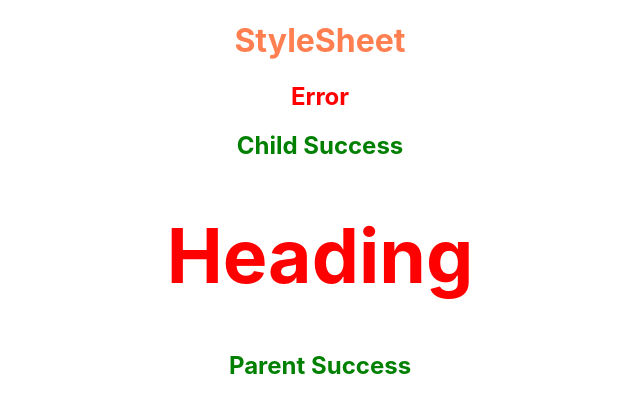
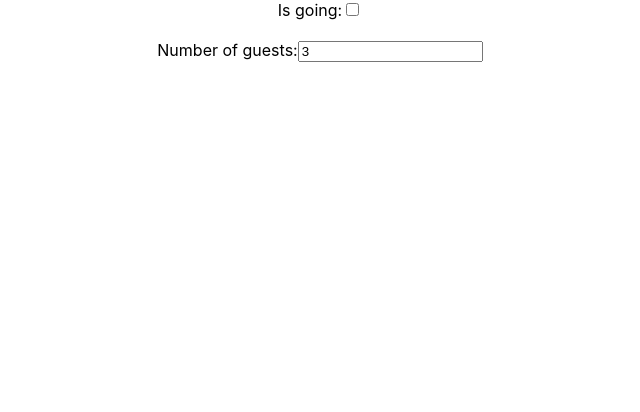
Before and after one commit to Thaneshwor/learning-react, a React (Create React App) app: page / in a window 1280 px wide. Shown: the top 412 px of the page, without its empty margins (320-960 px from the left). Built offline with nearby package versions, Linux system fonts and the light colour scheme.

Commit message:
Form handling examples

```diff
--- a/src/App.js
+++ b/src/App.js
@@ -20,16 +20,17 @@ import './App.css';
 // import UserGreeting from './components/day2/conditionalRendering/UserGreeting';
 // import LoginController from './components/day2/conditionalRendering/LoginController';
 // import NameList from './components/day2/listRendering/NameList';
-import StyleSheet from './components/day3/StyleSheet';
-import Inline from './components/day3/Inline';
-import styles from './components/day3/css/myStyle.module.css';
+// import StyleSheet from './components/day3/StyleSheet';
+// import Inline from './components/day3/Inline';
+// import styles from './components/day3/css/myStyle.module.css';
+import Form from './components/day3/formHandling/Form';
+import Reservation from './components/day3/formHandling/Reservation';
 class App extends Component {
   render() {
     return (
       <div className="App">
-        <StyleSheet primary={true} />
-        <Inline />
-        <h2 className={styles.succes}>Parent Success</h2>
+        <Reservation />
+        {/* <Form /> */}
       </div >
     )
   }
--- /dev/null
+++ b/src/components/day3/formHandling/Form.js
@@ -0,0 +1,70 @@
+import React, { Component } from 'react'
+
+class Form extends Component {
+    constructor(props) {
+        super(props);
+
+        this.state = {
+            username: '',
+            comments: '',
+            topic: 'React'
+        }
+        this.handleTopicChange = this.handleTopicChange.bind(this);
+    }
+
+    handleUsernameChange = (event) => {
+        this.setState({
+            username: event.target.value
+        })
+    }
+
+    handleCommentChange = (event) => {
+        this.setState({
+            comments: event.target.value
+        })
+    }
+
+    handleTopicChange(event) {
+        this.setState({
+            topic: event.target.value
+        })
+    }
+
+    handleSubmit = (event) => {
+        event.preventDefault();
+        alert(`${this.state.username} ${this.state.comments} ${this.state.topic}`)
+    }
+
+
+    render() {
+        const { username, comments, topic } = this.state;
+
+        return (
+            <form onSubmit={this.handleSubmit}>
+                <div>
+                    <label>Username:</label>
+                    <input type='text' value={username}
+                        onChange={this.handleUsernameChange} />
+                </div>
+                <div>
+                    <label>Comments:</label>
+                    <textarea value={comments}
+                        onChange={this.handleCommentChange}>
+
+                    </textarea>
+                </div>
+                <div>
+                    <label>Topic:</label>
+                    <select value={topic} onChange={this.handleTopicChange}>
+                        <option>React</option>
+                        <option>Angular</option>
+                        <option>Vue</option>
+                    </select>
+                </div>
+                <button>Submit</button>
+            </form>
+        )
+    }
+}
+
+export default Form
--- /dev/null
+++ b/src/components/day3/formHandling/Reservation.js
@@ -0,0 +1,51 @@
+import React, { Component } from 'react';
+
+class Reservation extends Component {
+    constructor(props) {
+        super(props);
+
+        this.state = {
+            isGoing: false,
+            numberOfGuests: 3
+        }
+
+        this.handleInputChange = this.handleInputChange.bind(this);
+    }
+
+    handleInputChange(event) {
+        const target = event.target;
+
+        const value = target.name === 'isGoing' ? target.checked : target.value;
+        const name = target.name;
+        this.setState({
+            [name]: value
+        });
+    }
+
+    render() {
+        return (
+            <form>
+                <label>
+                    Is going:
+                    <input
+                        name='isGoing'
+                        type='checkbox'
+                        checked={this.state.isGoing}
+                        onChange={this.handleInputChange} />
+                </label>
+                <br />
+                <br />
+                <label>
+                    Number of guests:
+                    <input
+                        name='numberOfGuests'
+                        type='number'
+                        value={this.state.numberOfGuests}
+                        onChange={this.handleInputChange} />
+                </label>
+            </form>
+        );
+    }
+}
+
+export default Reservation;
```
